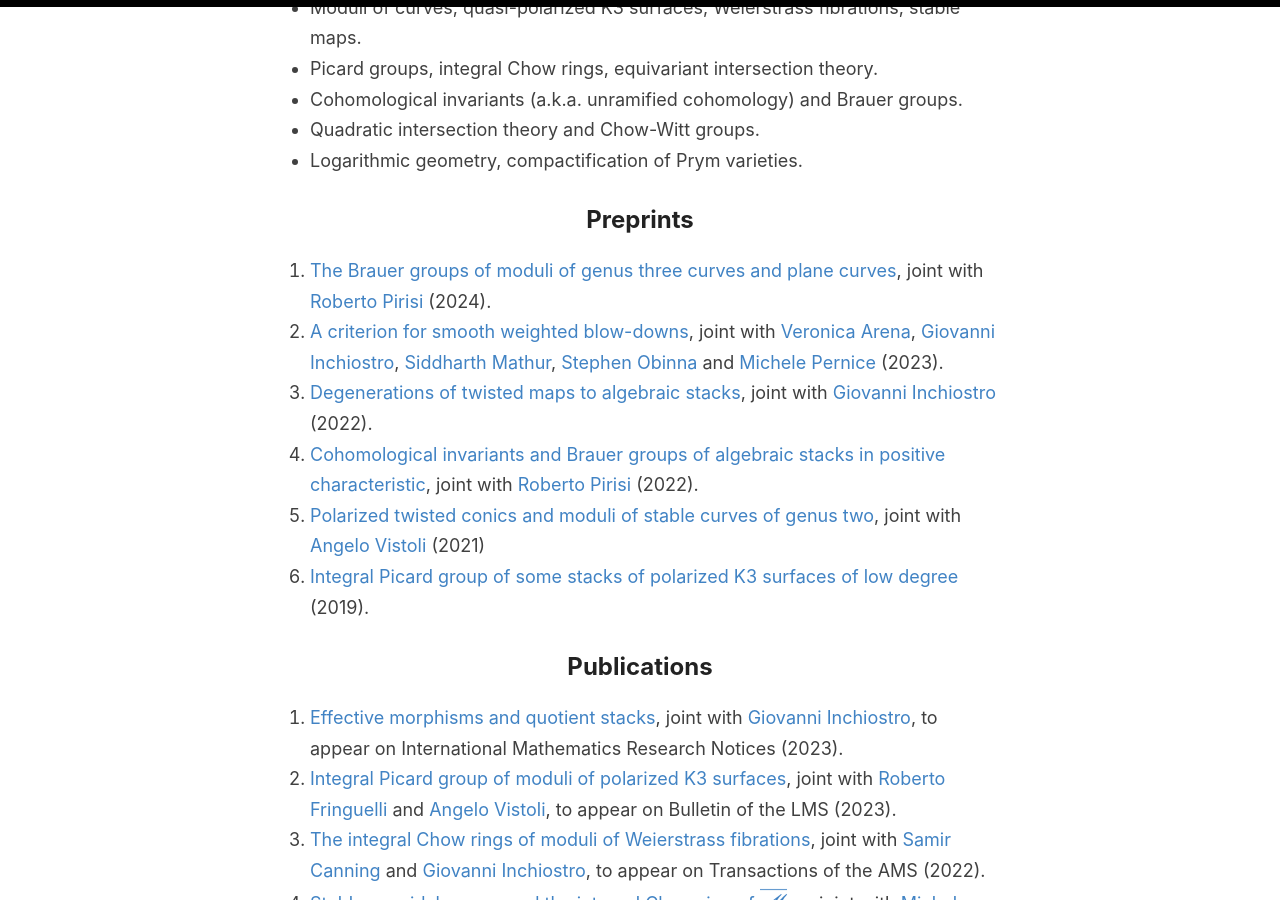
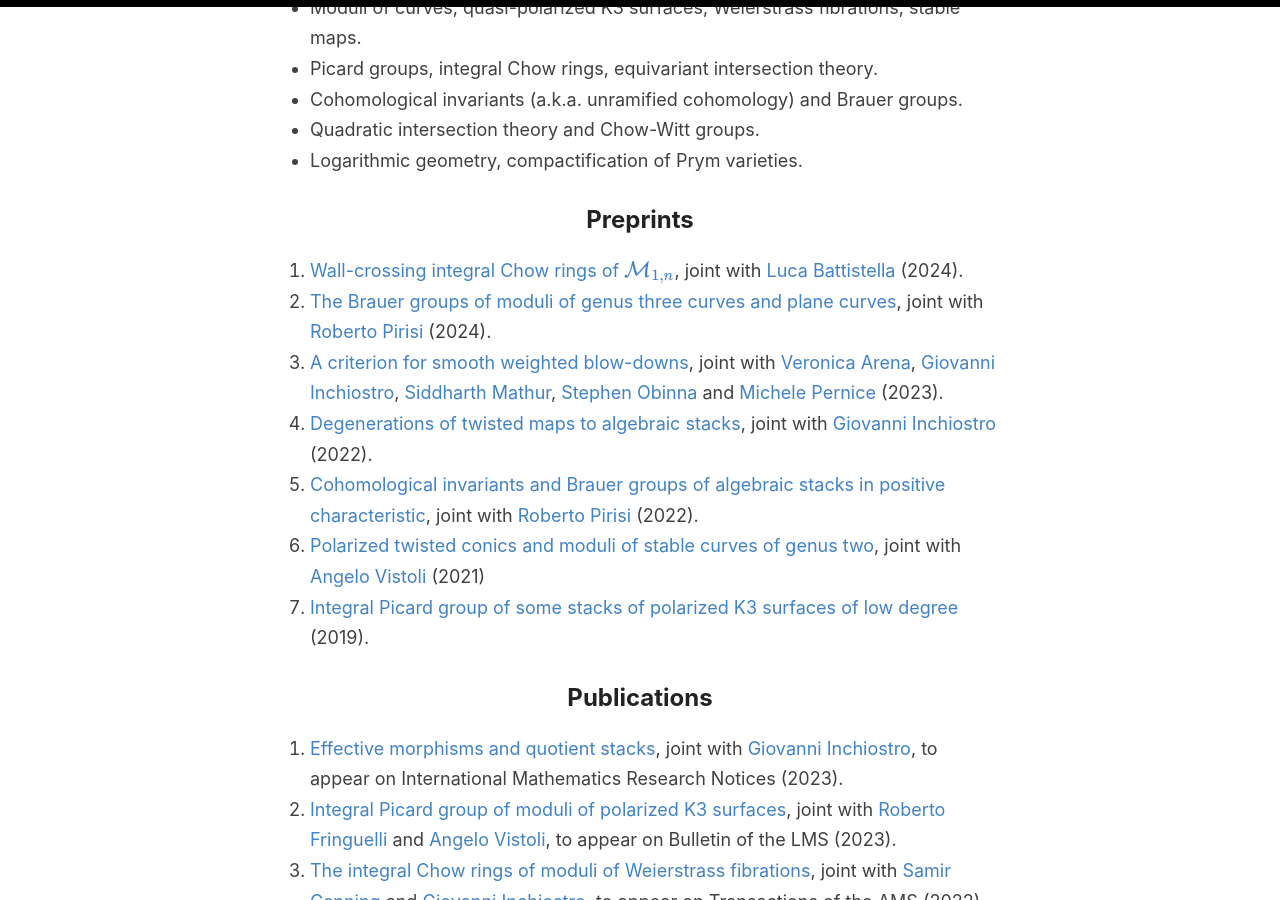
Before and after one commit to anddil/anddil.github.io, a Jekyll site: the page built from _pages/research.md, in a window 1280 px wide and 900 px high, scrolled down 508 px. Built offline with Jekyll 4.4.1, drawn with Linux system fonts in a browser that asks for light colours.

Commit message:
Update research.md

```diff
--- a/_pages/research.md
+++ b/_pages/research.md
@@ -37,6 +37,7 @@ The kind of techniques that I use include stack-theoretical methods, logarithmic
 - Logarithmic geometry, compactification of Prym varieties.
 
 ## Preprints
+1. [Wall-crossing integral Chow rings of $\mathcal{M}_{1,n}$](https://arxiv.org/abs/2402.14644), joint with [Luca Battistella](https://sites.google.com/view/luca-battistella/home) (2024).
 1. [The Brauer groups of moduli of genus three curves and plane curves](https://arxiv.org/abs/2402.06620), joint with [Roberto Pirisi](https://sites.google.com/view/rpirisi/home) (2024).
 1. [A criterion for smooth weighted blow-downs](https://arxiv.org/abs/2310.15076), joint with [Veronica Arena](https://sites.google.com/view/veronica-arena/home), [Giovanni Inchiostro](https://sites.math.washington.edu/~ginchios/), [Siddharth Mathur](https://sites.google.com/view/sidmathur/home), [Stephen Obinna](https://www.brown.edu/academics/math/graduate-students) and [Michele Pernice](https://michelepernice.github.io/home.html) (2023).
 1. [Degenerations of twisted maps to algebraic stacks](https://arxiv.org/abs/2210.03806), joint with [Giovanni Inchiostro](https://sites.math.washington.edu/~ginchios/) (2022).
```
